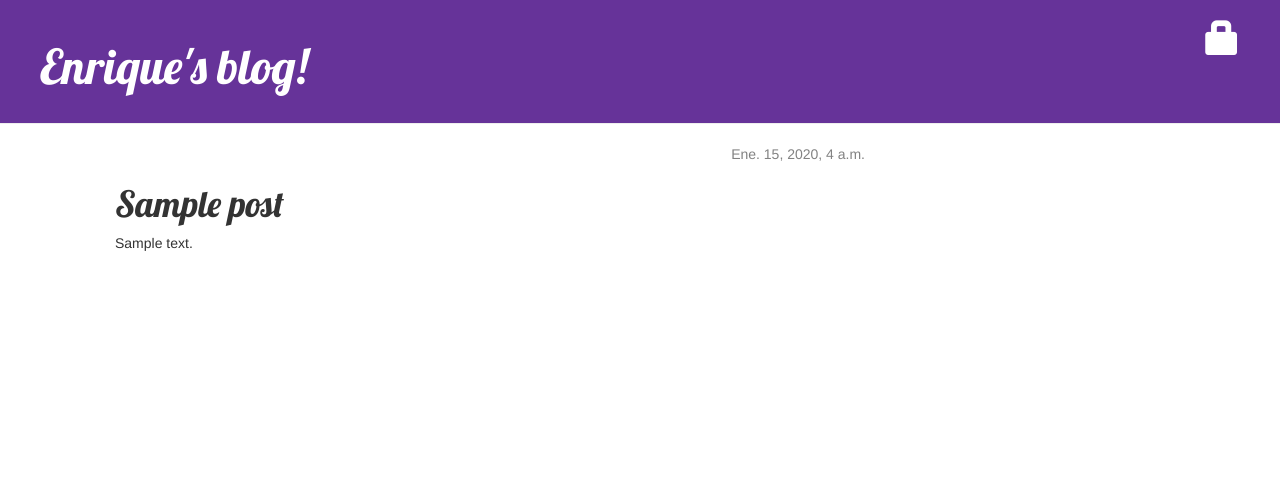
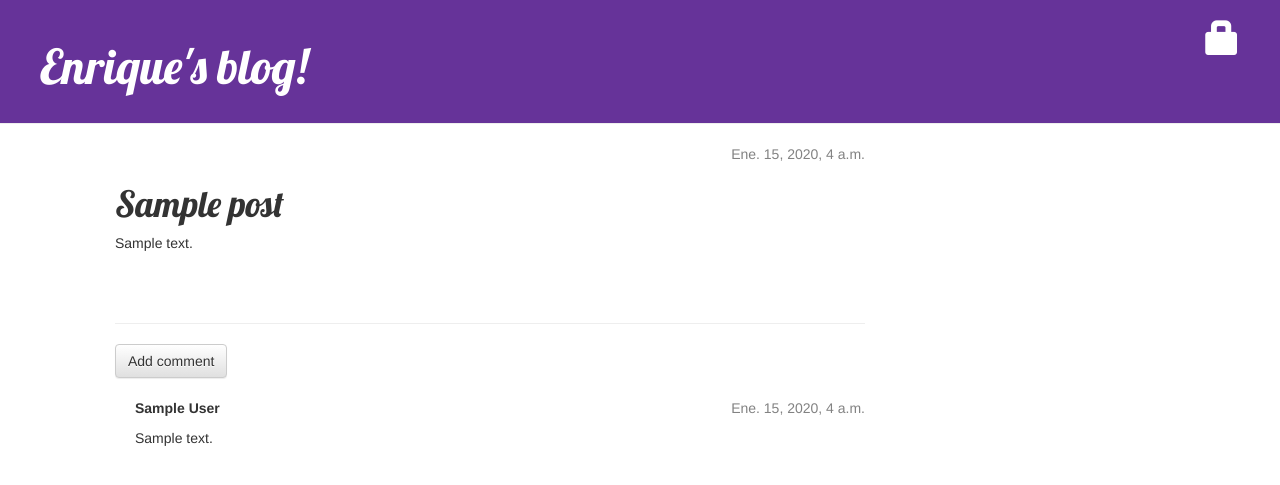
Before and after one commit to EnriqueNestozo/my-blog, a Django app: page /post/1/ in a window 1280 px wide. Shown: the top 485 px of the page. Run offline with Django 3.2, Linux system fonts and the light colour scheme; tables that the repository leaves empty hold one stand-in row (values such as "Sample post"); some libraries are stand-ins or nearby versions.

Commit message:
Se agrega la opción de comentarios a los posts

```diff
--- a/blog/admin.py
+++ b/blog/admin.py
@@ -1,4 +1,5 @@
 from django.contrib import admin
-from .models import Post
+from .models import Post, Comment
 
 admin.site.register(Post)
+admin.site.register(Comment)
--- a/blog/models.py
+++ b/blog/models.py
@@ -13,5 +13,23 @@ class Post(models.Model):
 		self.published_date = timezone.now()
 		self.save()
 
+	def approved_comments(self):
+		return self.comments.filter(approved_comment=True)
+
 	def __str__(self):
 		return self.title
+
+class Comment(models.Model):
+	"""docstring for Comment"""
+	post = models.ForeignKey('blog.Post', related_name='comments', on_delete=models.CASCADE)
+	author = models.CharField(max_length=200)
+	text = models.TextField()
+	created_date = models.DateTimeField(default=timezone.now)
+	approved_comment = models.BooleanField(default=False)
+
+	def approve(self):
+		self.approved_comment = True
+		self.save()
+
+	def __str__(self):
+		return self.text
--- a/blog/static/css/blog.css
+++ b/blog/static/css/blog.css
@@ -1,3 +1,7 @@
+.comment {
+    margin: 20px 0px 20px 20px;
+}
+
 .content {
     margin-left: 100px;
 }
--- a/blog/templates/blog/post_detail.html
+++ b/blog/templates/blog/post_detail.html
@@ -17,4 +17,23 @@
 		<h1>{{ post.title }}</h1>
 		<p>{{ post.text|linebreaksbr }}</p>
 	</div>
+	<hr>
+	<a class="btn btn-default" href="{% url 'add_comment_to_post' pk=post.pk %}">Add comment</a>
+	{% for comment in post.comments.all %}
+		{% if user.is_authenticated or comment.approved_comment %}
+			<div class="comment">
+				<div class="date">
+					{{ comment.created_date }}
+					{% if not comment.approved_comment %}
+						<a class="btn btn-default" href="{% url 'comment_remove' pk=comment.pk %}"><span class="glyphicon glyphicon-remove"></span></a>
+						<a class="btn btn-default" href="{% url 'comment_approve' pk=comment.pk %}"><span class="glyphicon glyphicon-ok"></span></a>
+					{% endif %}
+				</div>
+				<strong>{{ comment.author }}</strong>
+				<p>{{ comment.text|linebreaks }}</p>
+			</div>
+		{% endif %}
+	{% empty %}
+		<p>No comments here yet :(</p>
+	{% endfor %}
 {% endblock %}
--- a/blog/templates/blog/post_list.html
+++ b/blog/templates/blog/post_list.html
@@ -7,6 +7,7 @@
 			</div>
 			<h1><a href="{% url 'post_detail' pk=post.pk %}">{{ post.title }}</a></h1>
 			<p>{{ post.text|linebreaksbr }}</p>
+			<a href="{% url 'post_detail' pk=post.pk %}">Comments: {{ post.approved_comments.count }}</a>
 		</div>
 	{% endfor %}
 {% endblock %}
--- a/blog/urls.py
+++ b/blog/urls.py
@@ -11,4 +11,7 @@ urlpatterns = [
 	path('drafts/', views.post_draft_list, name = 'post_draft_list'),
 	path('post/<int:pk>/publish/', views.post_publish, name = 'post_publish'),
 	path('post/<int:pk>/remove/', views.post_remove, name = 'post_remove'),
+	path('post/<int:pk>/comment/', views.add_comment_to_post, name = 'add_comment_to_post'),
+	path('comment/<int:pk>/approve', views.comment_approve, name='comment_approve'),
+	path('comment/<int:pk>/remove', views.comment_remove, name='comment_remove'),
 ]
--- a/blog/views.py
+++ b/blog/views.py
@@ -1,9 +1,9 @@
 from django.shortcuts import render, redirect
-from .models import Post
+from .models import Post, Comment
 from django.utils import timezone
 from django.contrib.auth.decorators import login_required
 from django.shortcuts import get_object_or_404
-from .forms import PostForm
+from .forms import PostForm, CommentForm
 
 
 def post_list(request):
@@ -59,3 +59,28 @@ def post_remove(request,pk):
 	#Cada modelo de django tiene delete() por defecto
 	post.delete()
 	return redirect('post_list')
+
+def add_comment_to_post(request,pk):
+	post = get_object_or_404(Post,pk=pk)
+	if request.method == "POST":
+		form = CommentForm(request.POST)
+		if form.is_valid():
+			comment = form.save(commit=False)
+			comment.post = post
+			comment.save()
+			return redirect('post_detail',pk=post.pk)
+	else:
+		form = CommentForm()
+	return render(request, 'blog/add_comment_to_post.html', {'form': form})
+
+@login_required
+def comment_approve(request,pk):
+	comment = get_object_or_404(Comment,pk=pk)
+	comment.approve()
+	return redirect('post_detail', pk=comment.post.pk)
+
+@login_required
+def comment_remove(request,pk):
+	comment = get_object_or_404(Comment, pk=pk)
+	comment.delete()
+	return redirect('post_detail', pk = comment.post.pk)
```
Also changed, not shown: blog/forms.py (+6 -1 lines), blog/templates/blog/add_comment_to_post.html (added, +8 -0 lines), blog/migrations/0002_comment.py (added).
